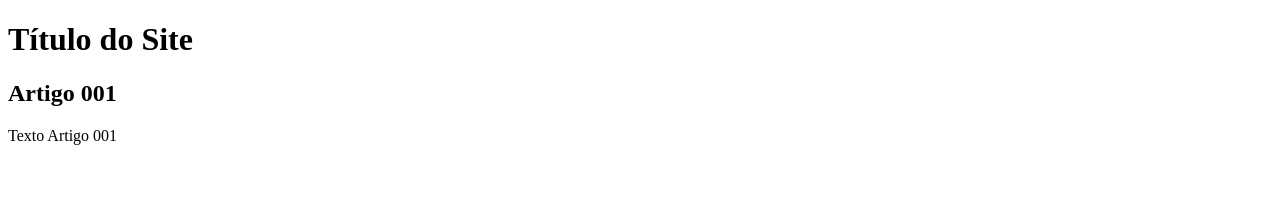
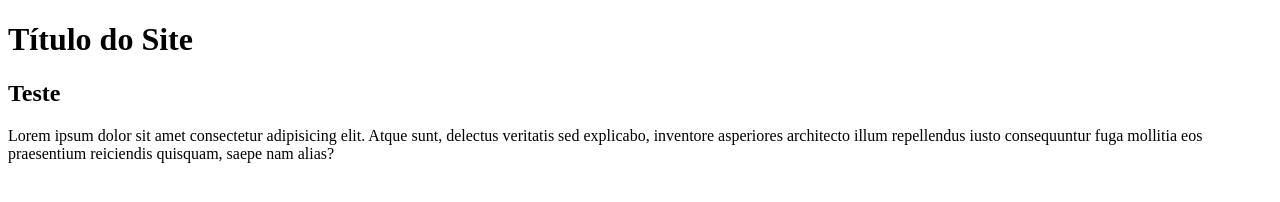
Before and after one commit to igrfranca/projeto--site, a plain HTML site: page index.html in a window 1280 px wide. Drawn offline with Linux system fonts and the light colour scheme.

Commit message:
Comecando o site

```diff
--- a/index.html
+++ b/index.html
@@ -12,8 +12,8 @@
             <h1>Título do Site</h1>
         <header>
         <article>
-            <h2>Artigo 001</h2>
-            <p>Texto Artigo 001</p>
+            <h2>Teste</h2>
+            <p>Lorem ipsum dolor sit amet consectetur adipisicing elit. Atque sunt, delectus veritatis sed explicabo, inventore asperiores architecto illum repellendus iusto consequuntur fuga mollitia eos praesentium reiciendis quisquam, saepe nam alias?</p>
         <article>
     <main>
 </body>
```
